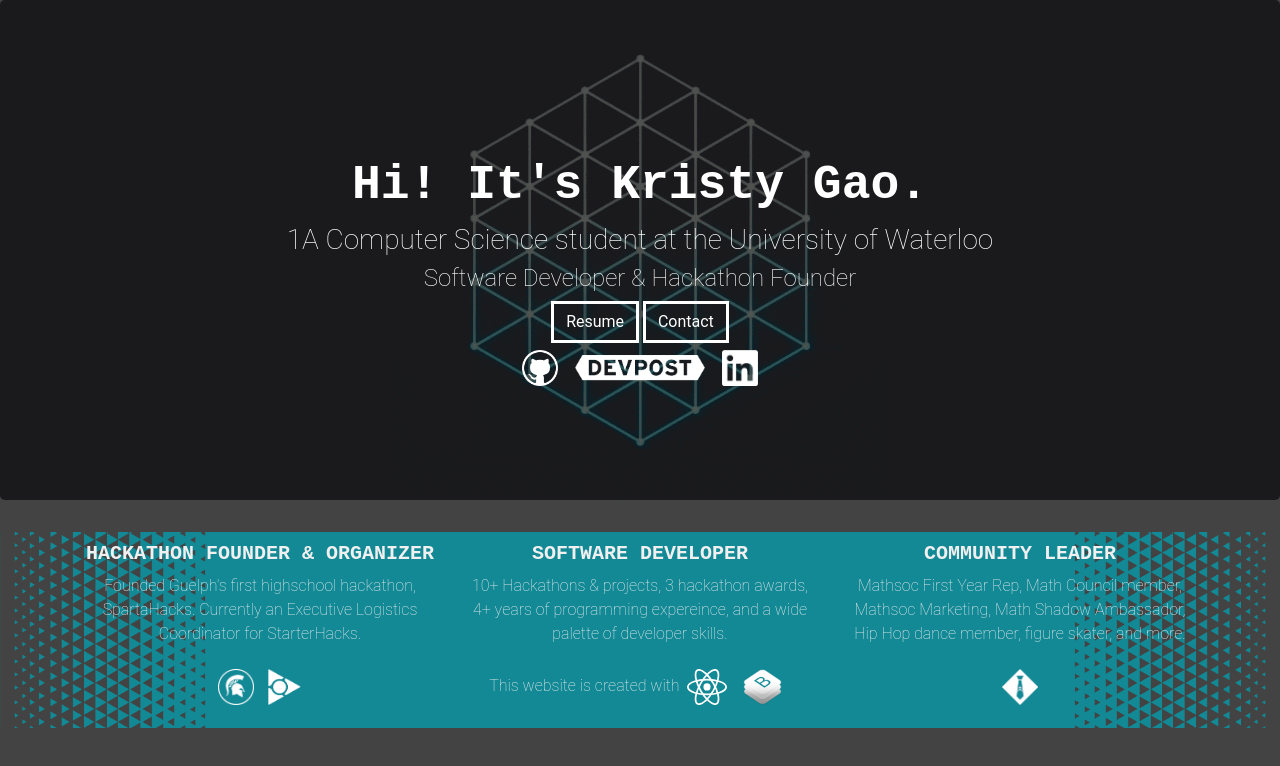
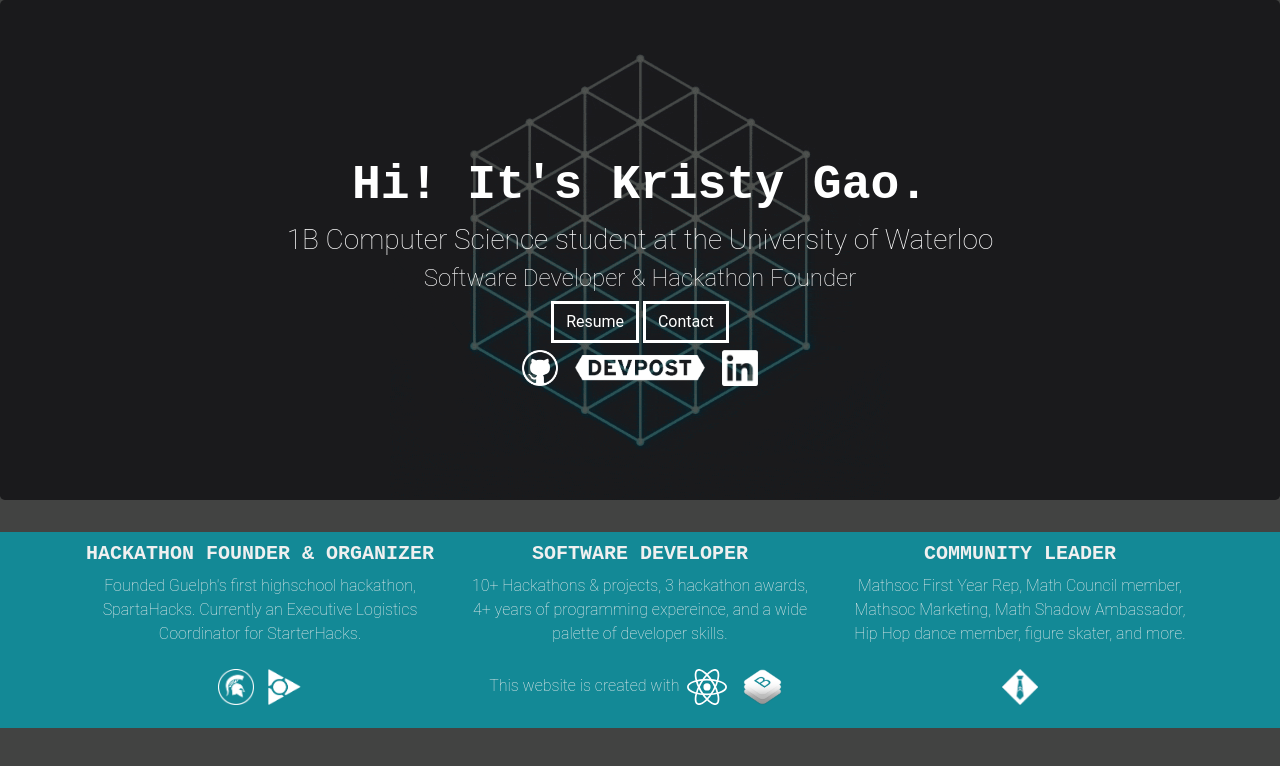
Before and after one commit to ItsJohnCena/personal-website-kg, a React (Create React App) app: page / in a window 1280 px wide. Shown: the top 766 px of the page. Built offline with nearby package versions, Linux system fonts and the light colour scheme.

Commit message:
Made website suitable to various screen sizes
The more-info background image only displays on desktop screens

```diff
--- a/src/App.css
+++ b/src/App.css
@@ -57,7 +57,6 @@ img {
 .more-info{
   color:rgb(240, 240, 240);
   background-color:rgb(19, 137, 150);
-  background-image: url('./Assets/bar.png'), url('./Assets/foo.png');
   background-size: contain;
   background-repeat: no-repeat;
   background-position: left, right;
--- a/src/App.js
+++ b/src/App.js
@@ -11,6 +11,9 @@ import msLogo from './Assets/Logo/mathsoc.png';
 import sparta from './Assets/Logo/spartahacks.png';
 import starter from './Assets/Logo/starterhacks.png';
 import reactLogo from './Assets/Logo/ReactLogo.svg';
+import foo from './Assets/foo.png';
+import bar from './Assets/bar.png';
+import blank from './Assets/blank.png';
 
 import './App.css';
 var createReactClass = require('create-react-class');
@@ -30,15 +33,52 @@ var Tile = createReactClass({
   }
 });
 
+var bigScreen = {
+    backgroundImage: 'url(' + bar + '),url(' + foo + ')'
+};
+var smolScreen = {
+    backgroundImage: 'url(' + blank + ')'
+};
+var setter;
+class App extends Component {
+  //screen resize
+  constructor(props){
+    super(props);
+    this.state={width: '0', height: '0'};
+    this.updateWindowDimensions = this.updateWindowDimensions.bind(this);
+  }
+  componentDidMount(){
+    this.updateWindowDimensions();
+    window.addEventListener('resize', this.updateWindowDimensions);
+  }
+  componentWillUnmount(){
+    window.removeEventListener('resize', this.updateWindowDimensions);
+  }
+  updateWindowDimensions(){
+    if(this.state.width < 1200){
+      setter=smolScreen;
+      console.log("screen should be smol");
+    }else{
+      setter=bigScreen;
+      console.log("screen should be BIG");
+    }
+    this.setState({width: window.innerWidth, height: window.innerHeight});
+    console.log(setter);
+  }
 
-class App extends Component {
+
+  //screen resize
+
+
+
   render() {
+    console.log(setter);
     return (
       <div className="App">
         <div className="jumbotron">
           <div className="container">
             <h1>Hi! It's Kristy Gao.</h1>
-            <h3>1A Computer Science student at the University of Waterloo</h3>
+            <h3>1B Computer Science student at the University of Waterloo</h3>
             <h4>Software Developer & Hackathon Founder</h4>
             <LinkBtn txt ="Resume" linker="https://drive.google.com/file/d/1QoIAg8VjW4VIsM4_My77wZJfrjWgWkuF/view?usp=sharing"/> <LinkBtn txt ="Contact" linker="mailto:gaoxuekristy@gmail.com?Subject=Hi!"/>
             <div className="Row">
@@ -46,9 +86,9 @@ class App extends Component {
             </div>
           </div>
         </div>
-        <div className="more-info">
+        <div className="more-info" style={setter}>
         <div className="container">
-          <div className="row">
+          <div className="row" >
               <div className="col-md-4">
                 <h3>HACKATHON FOUNDER & ORGANIZER</h3>
                 <p>Founded Guelph's first highschool hackathon, SpartaHacks. Currently an Executive Logistics Coordinator for StarterHacks.</p>
```
Also changed, not shown: src/Assets/blank.png (added).
